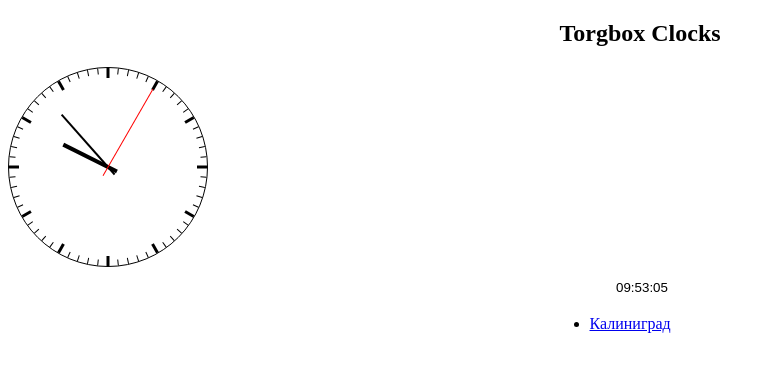
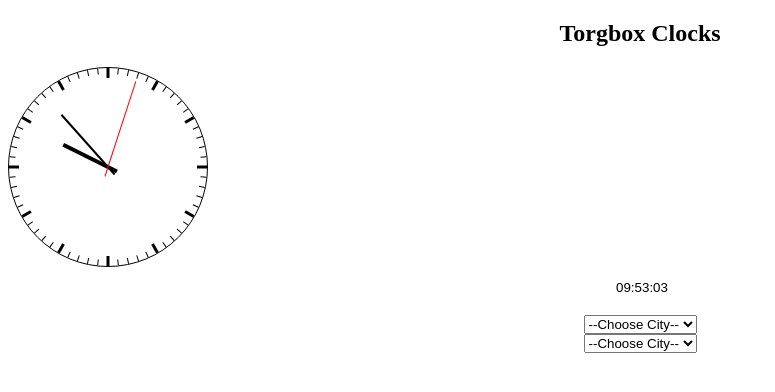
Before and after one commit to AleksRomanov/torgbox_clocks, a React (Create React App) app: page / in a window 1280 px wide. Shown: the top 392 px of the page, without its empty margins (0-775 px from the left). Built offline with nearby package versions, Linux system fonts and the light colour scheme.

Commit message:
JSON WIP

```diff
--- a/src/components/locations-list/locations-list.tsx
+++ b/src/components/locations-list/locations-list.tsx
@@ -1,12 +1,10 @@
 import {Link} from 'react-router-dom';
 import {CitiesList} from '../../constants';
-import {nanoid} from 'nanoid';
-// import {memo} from 'react';
 import {useAppDispatch} from '../../hooks/useAppDispatch';
 import {useAppSelector} from '../../hooks/useAppSelector';
 import {City} from '../../types/city';
 import {selectCity} from '../../store/offers-reducer/offers-reducer';
-// import {memo} from 'react';
+// import React from 'react';
 
 function LocationsList(): JSX.Element {
   const dispatch = useAppDispatch();
@@ -19,19 +17,32 @@ function LocationsList(): JSX.Element {
   };
 
   function CityItemRender(city: City) {
-    const isCurrentCityClass = currentCity === city ? 'tabs__item--active' : '';
+    // const [selectedCity] = React.useState();
+    // const isCurrentCityClass = currentCity === city ? 'tabs__item--active' : '';
     return (
-      <li className="locations__item" key={nanoid()}>
-        {/*<Link onClick={() => onCityChoose(city)} to="#" className="locations__item-link tabs__item">*/}
-        <Link onClick={() => onCityChoose(city)} to="#" className={`locations__item-link tabs__item ${isCurrentCityClass}`}>
-          <span>{city.name}</span>
+      <li style={{listStyle: 'none'}} className="locations__item">
+        <Link onClick={() => onCityChoose(city)} to="#" className="locations__item-link tabs__item">
+          {/*<Link onClick={() => onCityChoose(city)} to="#" className={`locations__item-link tabs__item ${isCurrentCityClass}`}>*/}
+          <div>
+            <label></label>
+            <select
+              placeholder="City"
+              value={city.name}
+              onChange={() => city.name}
+            >
+              <option>--Choose City--</option>
+              {/*{CitiesList.map((e) => (*/}
+              {/*  <option value={city.name} key={currentCity.name}/>*/}
+              {/*))}*/}
+            </select>
+          </div>
         </Link>
       </li>
     );
   }
 
   return (
-    <ul className="locations__list tabs__list">
+    <ul style={{padding: '0', textAlign: 'center'}} className="locations__list tabs__list">
       {CitiesList.map((city: City) => (
         CityItemRender(city)
       ))}
@@ -39,5 +50,4 @@ function LocationsList(): JSX.Element {
   );
 }
 
-// export default memo(LocationsList);
 export default LocationsList;
--- a/src/constants.ts
+++ b/src/constants.ts
@@ -28,6 +28,33 @@ export enum APIRoute {
 //   Hotel = 'hotel',
 // }
 
+// export const Data = {
+//   countries: [
+//     {
+//       name: 'Germany',
+//       states: [
+//         {
+//           name: 'A',
+//           cities: ['Duesseldorf', 'Leinfelden-Echterdingen', 'Eschborn'],
+//         },
+//       ],
+//     },
+//     {name: 'Spain', states: [{name: 'B', cities: ['Barcelona']}]},
+//
+//     {name: 'USA', states: [{name: 'C', cities: ['Downers Grove']}]},
+//     {
+//       name: 'Mexico',
+//       states: [{name: ['D', 'F', 'H'], cities: ['Puebla']}],
+//     },
+//     {
+//       name: 'India',
+//       states: [
+//         {name: 'E', cities: ['Delhi', 'Kolkata', 'Mumbai', 'Bangalore']},
+//       ],
+//     },
+//   ],
+// };
+
 export const CitiesList = [
   {
     name: 'Калиниград',
@@ -36,9 +63,13 @@ export const CitiesList = [
       longitude: 2.351499,
     },
   },
-  // {
-  //   name: 'Paris',
-  // },
+  {
+    name: 'Москва',
+    location: {
+      latitude: 48.85661,
+      longitude: 2.351499,
+    },
+  },
   // {
   //   name: 'Калиниград',
   //   timezone: '+2',
```
